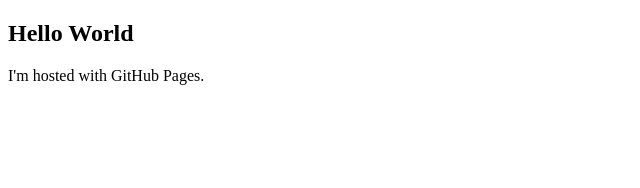
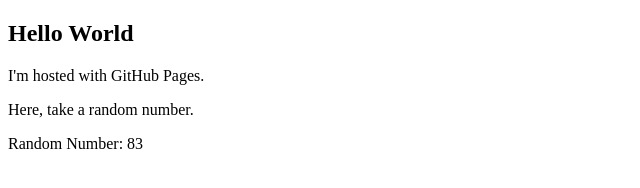
Before and after one commit to Auios/auios.github.io, a plain HTML site: page index.html in a window 1280 px wide. Shown: the whole page, without its empty margins (0-640 px from the left). Drawn offline with Linux system fonts and the light colour scheme.

Commit message:
take a random number

```diff
--- a/index.html
+++ b/index.html
@@ -2,9 +2,22 @@
 <html>
   <head>
     <title>Auios</title>
+    <script>
+      function generateRandomNumber() {
+        return Math.floor(Math.random() * 100);
+      }
+
+      function updateRandomNumber() {
+        document.getElementById('randomNumber').textContent = 'Random Number: ' + generateRandomNumber();
+      }
+
+      setInterval(updateRandomNumber, 1);
+    </script>
   </head>
   <body>
     <h2>Hello World</h2>
     <p>I'm hosted with GitHub Pages.</p>
+    <p>Here, take a random number.</p>
+    <p id="randomNumber"></p>
   </body>
 </html>
```
Also changed, not shown: 1 other file.
